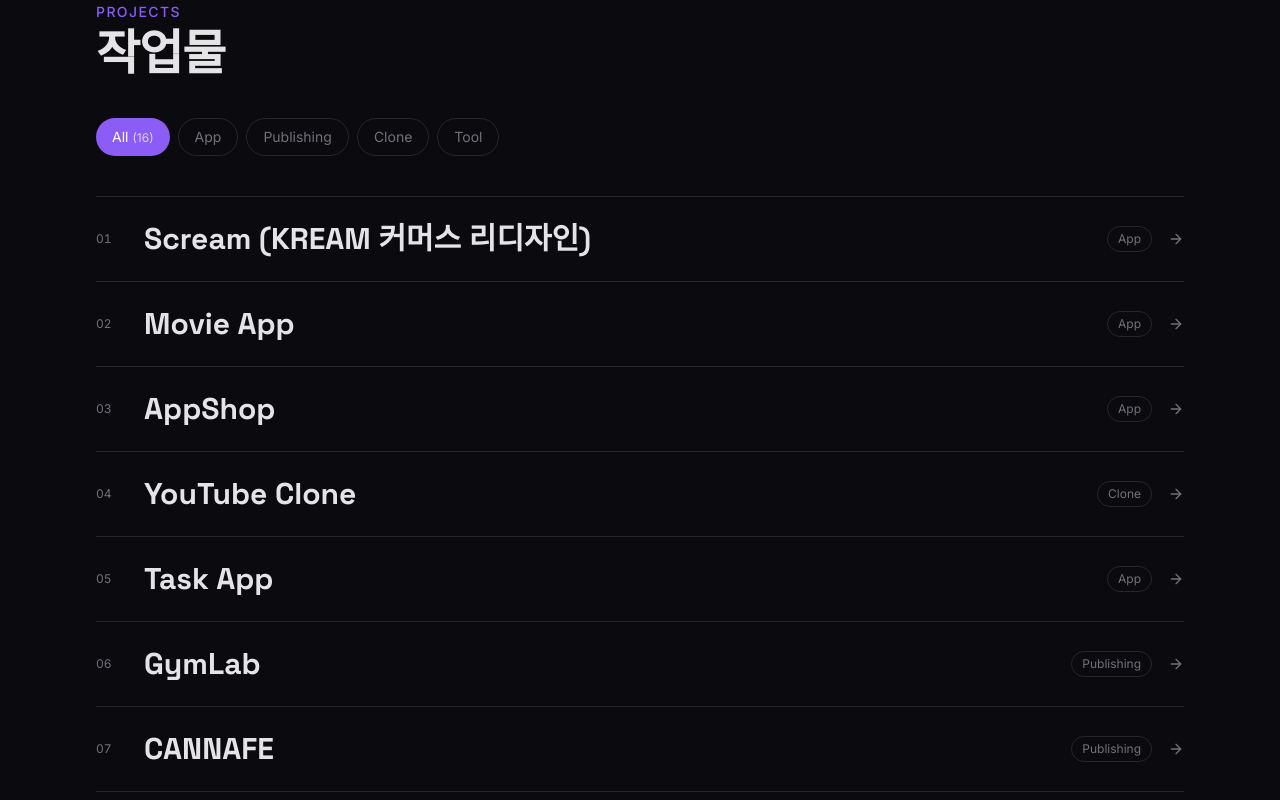
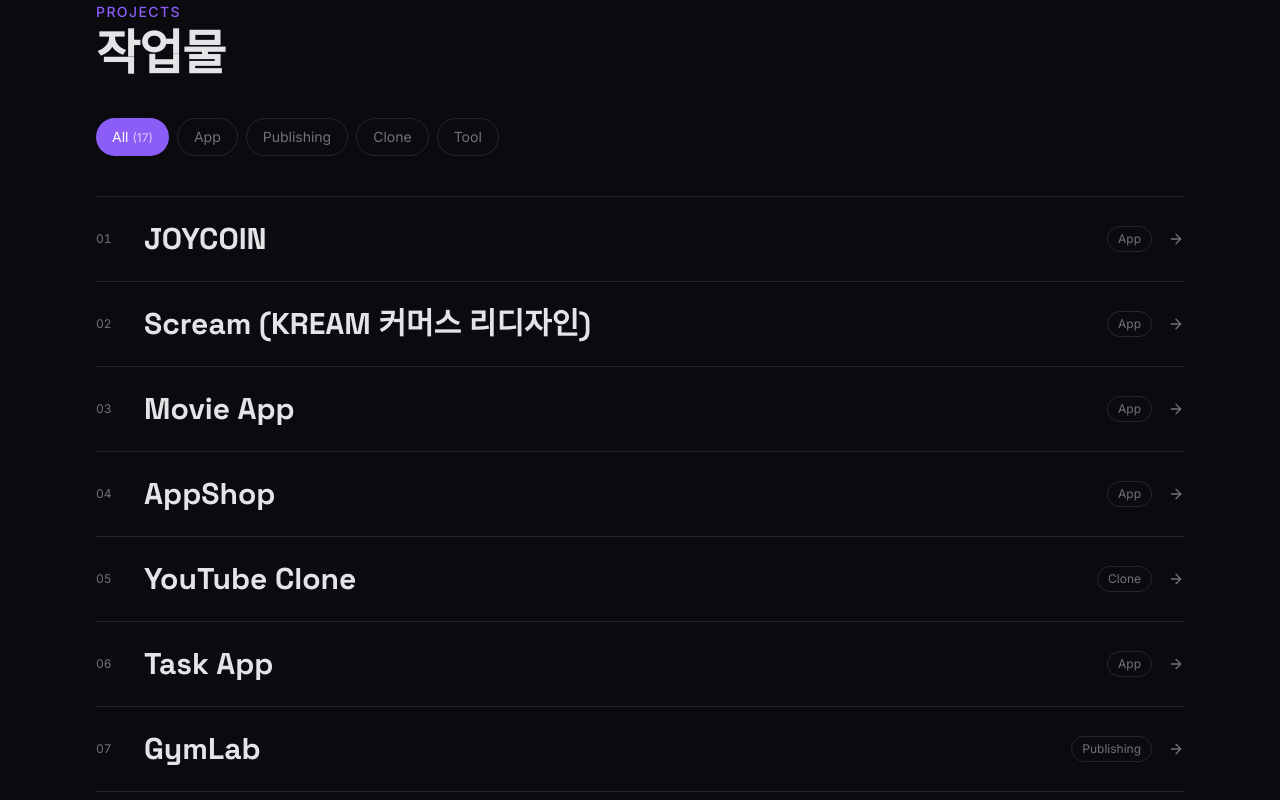
Before and after one commit to SeongJin0724/portfoliosite, a Next.js app: page / in a window 1280 px wide. Shown: the part 1600-2400 px from the top of the page. Built offline with nearby package versions, Linux system fonts and the light colour scheme.

Commit message:
Add JoyCoin project and prioritize it first

```diff
--- a/src/components/Projects.tsx
+++ b/src/components/Projects.tsx
@@ -116,7 +116,7 @@
   const ref = useRef(null);
   const isInView = useInView(ref, { once: true, margin: "-80px" });
   const mousePosition = useMousePosition();
-  const prioritizedIds = [16, 13, 12, 2, 1];
+  const prioritizedIds = [17, 16, 13, 12, 2, 1];
   const sortedProjects = [...projects].sort((a, b) => {
     const aPriority = prioritizedIds.indexOf(a.id);
     const bPriority = prioritizedIds.indexOf(b.id);
--- a/src/data/projects.ts
+++ b/src/data/projects.ts
@@ -278,6 +278,24 @@
       "실시간 데이터 처리",
     ],
   },
+  {
+    id: 17,
+    title: "JOYCOIN",
+    url: "https://joycoin-portfolio-frontend.vercel.app",
+    category: "App",
+    description: "실제 클라이언트 의뢰로 제작한 JOYCOIN 플랫폼 포트폴리오 배포 버전",
+    tech: ["Next.js", "React", "TypeScript", "Tailwind CSS"],
+    image: "/images/projects/joycoin.png",
+    details:
+      "실제 클라이언트에게 의뢰를 받고 제작한 사이트이며 해당 사이트는 포트폴리오용으로 배포되었습니다. 실제 클라이언트에게 넘긴 사이트와 다르게 일부 기능이 제한적일 수 있습니다. JOYCOIN 플랫폼의 진입 전 법적 고지 확인 흐름을 중심으로 구성된 웹 프로젝트로, 언어 전환(한국어/English), 단계별 고지 탭, 스크롤 기반 확인 절차, 체크리스트 동의 후 진입 버튼 활성화 UX를 구현했습니다.",
+    features: [
+      "한국어 / English 언어 전환",
+      "법적 고지 탭(이용약관/위험 고지/토큰 성격/개인정보 처리방침)",
+      "스크롤 완료 기반 진행 상태 및 체크리스트 동의 흐름",
+      "조건 충족 시 플랫폼 입장 버튼 활성화",
+      "클라이언트 납품본 기준 일부 기능 제한된 포트폴리오 배포 버전",
+    ],
+  },
 ];
 
 export const categories = ["All", "App", "Publishing", "Clone", "Tool"] as const;
```
Also changed, not shown: public/images/projects/joycoin.png (added).
